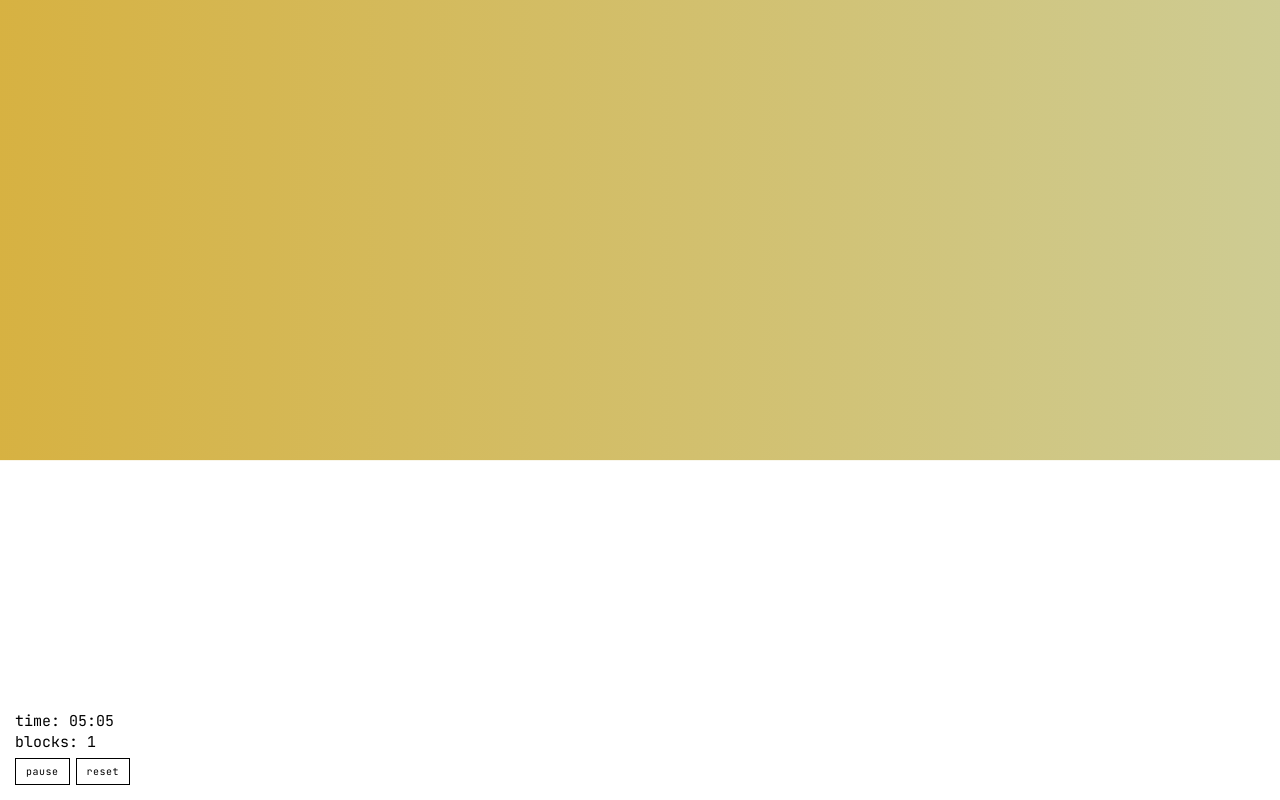
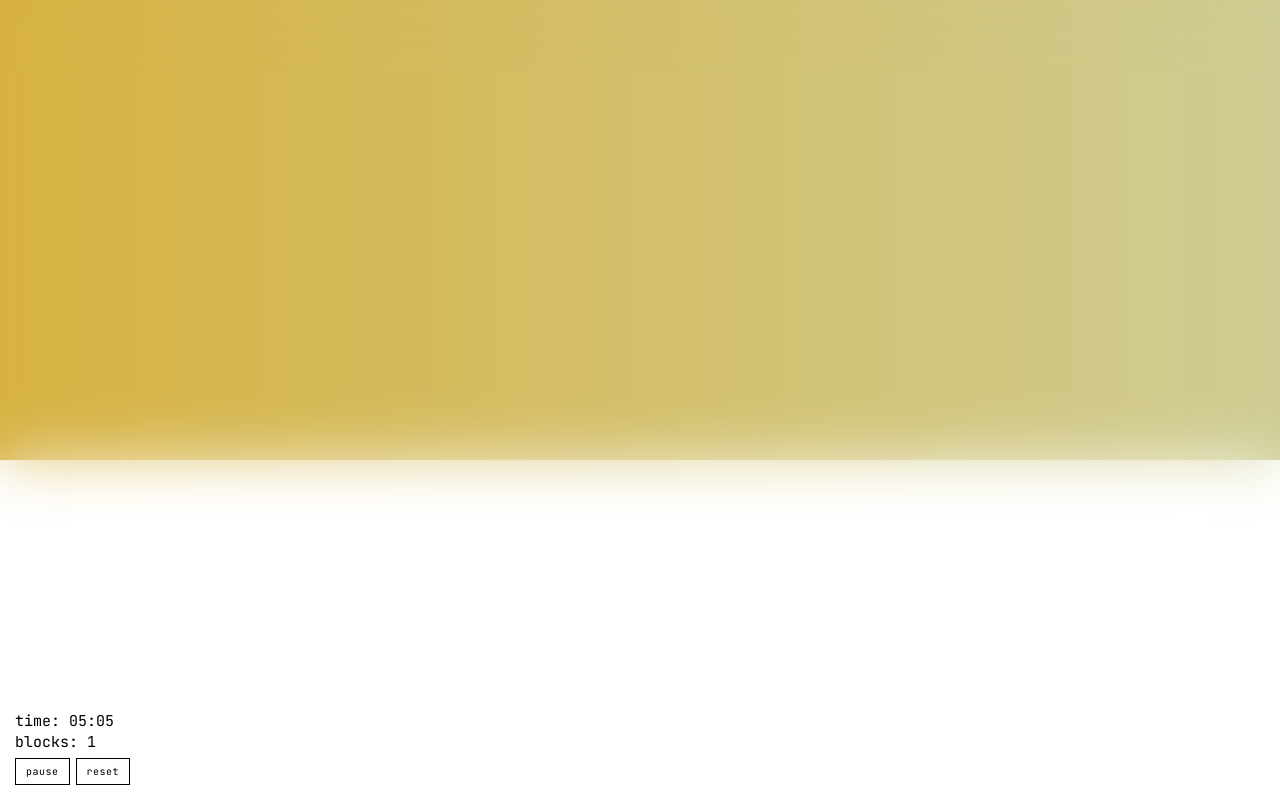
Before and after one commit to lookangle/horizon-hito, a website built with Vite: page index.html in a window 1280 px wide. Built offline with nearby package versions, Linux system fonts and the light colour scheme.

Commit message:
Add blur overlay to enhance visual depth: Implemented a full-screen blur overlay in main.css and adjusted z-index properties in interface.css to ensure proper layering. Updated index.html to include the new overlay element.

```diff
--- a/index.html
+++ b/index.html
@@ -17,6 +17,9 @@
     <div class="horizon-timelapse">
       <div class="blocks-container" id="blocks-container"></div>
 
+      <!-- Add blur overlay -->
+      <div class="blur-overlay"></div>
+
       <div class="interface" id="interface">
         <div class="time-display" id="time-display">08:00</div>
         <div class="block-counter" id="block-counter">blocks: 1</div>
--- a/src/styles/blocks.css
+++ b/src/styles/blocks.css
@@ -4,6 +4,7 @@
   display: flex;
   flex-direction: column;
   overflow: hidden; /* Prevent any overflow issues */
+  position: relative;
 }
 
 .block-wrapper {
--- a/src/styles/interface.css
+++ b/src/styles/interface.css
@@ -6,7 +6,7 @@
   border-radius: 6px;
   font-size: 15px;
   color: black;
-  z-index: 10000;
+  z-index: 10000; /* Already high, ensure it's above the blur overlay */
   font-family: 'JetBrains Mono', 'SF Mono', 'Roboto Mono', 'Courier New', monospace;
   transition: opacity 0.3s ease, transform 0.3s ease;
 }
--- a/src/styles/main.css
+++ b/src/styles/main.css
@@ -25,6 +25,20 @@ body {
   overflow: hidden;
 }
 
+/* Add full-screen blur overlay */
+.blur-overlay {
+  position: fixed;
+  top: 0;
+  left: 0;
+  width: 100vw;
+  height: 100vh;
+  backdrop-filter: blur(30px);
+  -webkit-backdrop-filter: blur(30px); /* Safari support */
+  z-index: 5; /* Above blocks but below interface */
+  pointer-events: none; /* Let mouse events pass through */
+  opacity: 0.7; /* Adjust for subtlety */
+}
+
 /* Loading font */
 @font-face {
   font-family: 'JetBrains Mono';
```
